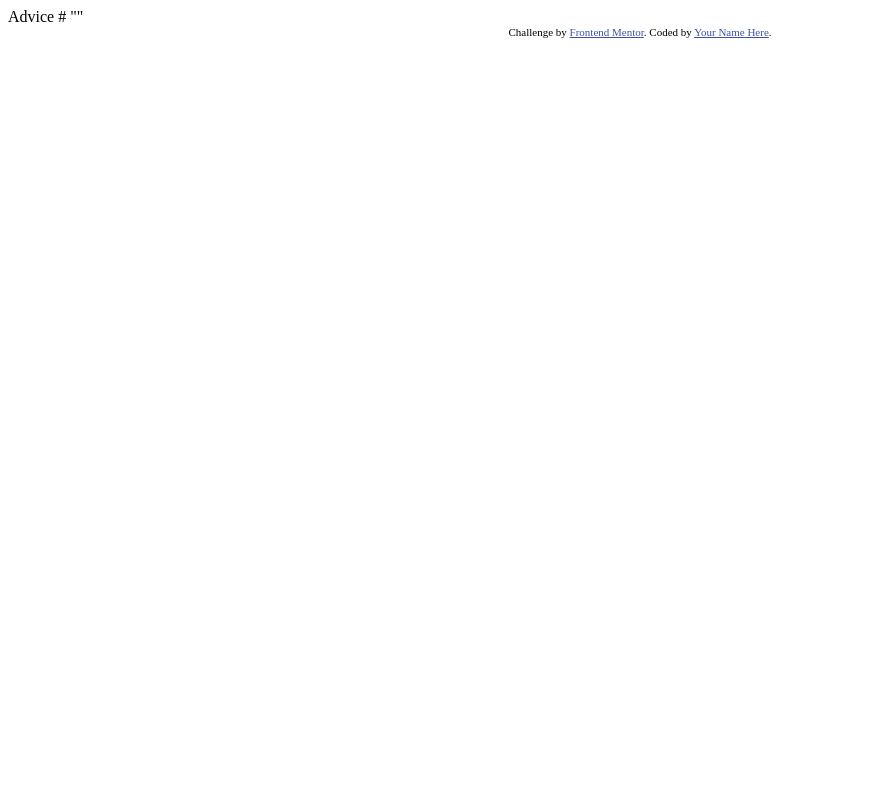
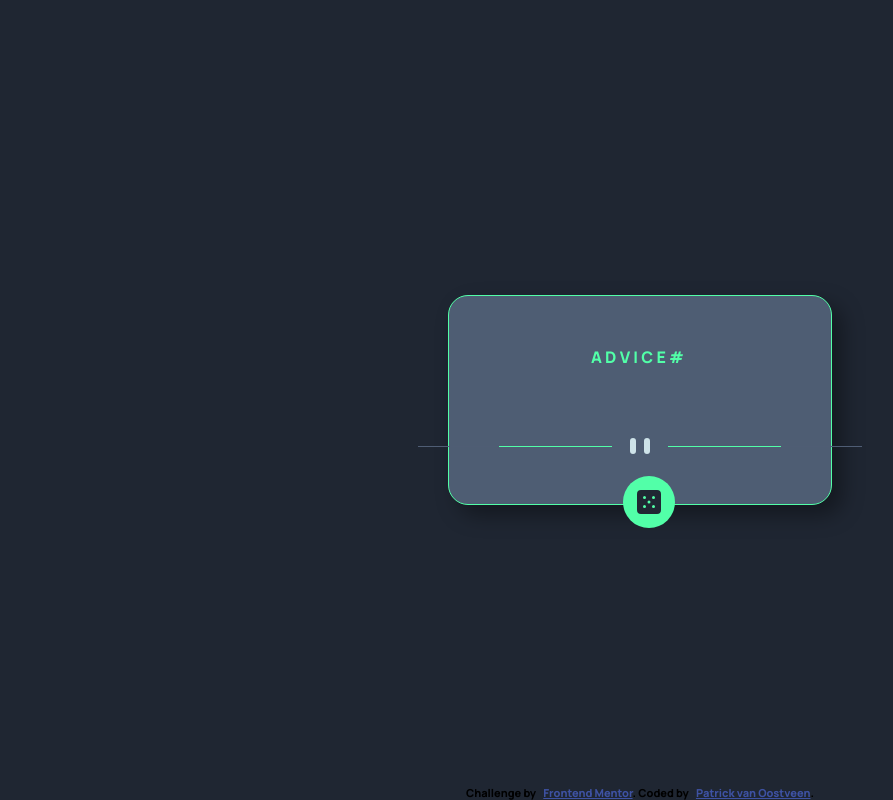
Before and after one commit to Patvoostveen/Frontendmentor-Advice-Generator-App, a plain HTML site: page index.html in a window 1280 px wide. Shown: the whole page, without its empty margins (0-893 px from the left). Drawn offline with Linux system fonts and the light colour scheme; no server answers.

Commit message:
Complete Advice Generator + Button

```diff
--- a/index.html
+++ b/index.html
@@ -1,8 +1,10 @@
 <!DOCTYPE html>
 <html lang="en">
+
 <head>
   <meta charset="UTF-8">
-  <meta name="viewport" content="width=device-width, initial-scale=1.0"> <!-- displays site properly based on user's device -->
+  <meta name="viewport" content="width=device-width, initial-scale=1.0">
+  <!-- displays site properly based on user's device -->
 
   <link rel="icon" type="image/png" sizes="32x32" href="./images/favicon-32x32.png">
 
@@ -10,19 +12,152 @@
 
   <!-- Feel free to remove these styles or customise in your own stylesheet 👍 -->
   <style>
-    .attribution { font-size: 11px; text-align: center; }
-    .attribution a { color: hsl(228, 45%, 44%); }
+    @import url('https://fonts.googleapis.com/css2?family=Manrope:wght@800&display=swap');
+
+    * {
+      margin: 0;
+      padding: 0;
+      box-sizing: border-box;
+      font-family: 'Manrope', sans-serif;
+    }
+
+    body {
+      background-color: hsl(218, 23%, 16%);
+      min-height: 100vh;
+      display: flex;
+      align-items: center;
+      justify-content: center;
+    }
+
+    .wrap {
+      position: relative;
+      display: flex;
+      flex-direction: column;
+      justify-items: center;
+      align-content: center;
+      max-width: 30%;
+      padding: 50px;
+      border-radius: 20px;
+      background-color: hsl(217, 19%, 38%);
+      box-shadow: 10px 10px 21px 0px rgba(0, 0, 0, 0.37);
+      border: solid 1px hsl(150, 100%, 66%);
+    }
+
+    #adid {
+      text-align: center;
+    }
+
+    #advice {
+      font-size: 28px;
+      text-align: center;
+      padding-bottom: 40px;
+      color: white;
+    }
+
+    .advicewrap {
+      display: flex;
+      justify-content: center;
+      align-items: center;
+      gap: 5px;
+      color: hsl(150, 100%, 66%);
+      padding-bottom: 30px;
+    }
+
+    .attribution {
+      width: 100%;
+      text-align: center;
+      font-size: 11px;
+      position: fixed;
+      bottom: 0;
+    }
+
+    .attribution a {
+      color: hsl(228, 45%, 44%);
+      margin-left: 5px;
+    }
+
+    .divide {
+      position: relative;
+      display: flex;
+      justify-content: center;
+      width: 100%;
+    }
+
+
+    .lines::before {
+      position: absolute;
+      content: '';
+      height: 1px;
+      width: 40%;
+      background-color: hsl(150, 100%, 66%);
+      top: 50%;
+      right: 0;
+    }
+
+    .lines::after {
+      position: absolute;
+      content: '';
+      height: 1px;
+      width: 40%;
+      background-color: hsl(150, 100%, 66%);
+      top: 50%;
+      left: 0;
+    }
+
+    .dice {
+      display: flex;
+      position: absolute;
+      bottom: -24px;
+      left: 45.5%;
+      padding: 14px;
+      border-radius: 50%;
+      background-color: hsl(150, 100%, 66%);
+      cursor: pointer;
+    }
   </style>
 </head>
+
 <body>
 
-  Advice #<!-- Advice ID goes here -->
 
-  "<!-- Advice text goes here -->"
+
+  <!-- Advice #Advice ID goes here -->
+  <div class="wrap">
+    <div class="advicewrap"><span>A D V I C E #</span>
+      <div id="adid"></div>
+    </div>
+    <!-- "Advice text goes here" -->
+    <div id="advice"></div>
+    <div class="divide">
+      <div class="lines"></div>
+      <img class="divider" src="images/pattern-divider-desktop.svg" alt="">
+      <div class="lines"></div>
+    </div>
+    <div class="dice" onclick="getAdvice()"><img src="images/icon-dice.svg" alt=""></div>
+  </div>
+
+
 
   <div class="attribution">
     Challenge by <a href="https://www.frontendmentor.io?ref=challenge" target="_blank">Frontend Mentor</a>.
-    Coded by <a href="#">Your Name Here</a>.
+    Coded by <a href="#">Patrick van Oostveen</a>.
   </div>
+
+  <script>
+    function getAdvice() {
+      fetch("https://api.adviceslip.com/advice")
+        .then((data) => {
+          return data.json();
+        }).then((completedata) => {
+          console.log(completedata);
+          document.getElementById('adid').innerHTML = completedata.slip.id;
+          document.getElementById('advice').innerHTML = completedata.slip.advice;
+        })
+    }
+    getAdvice();
+
+
+  </script>
 </body>
+
 </html>
```
Also changed, not shown: 2 other files.
